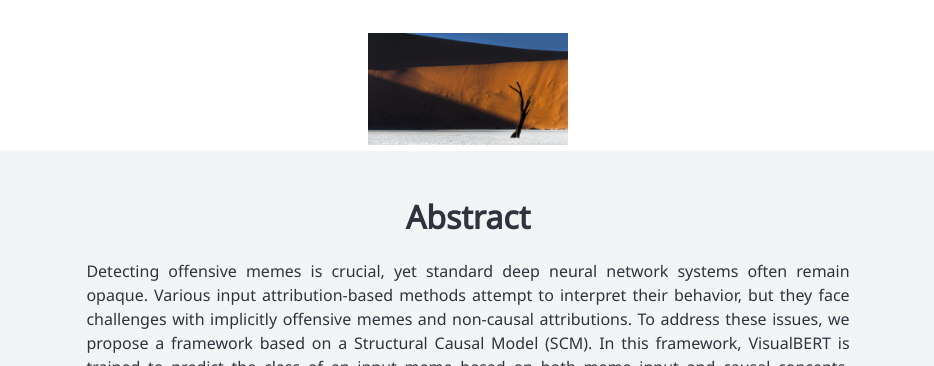
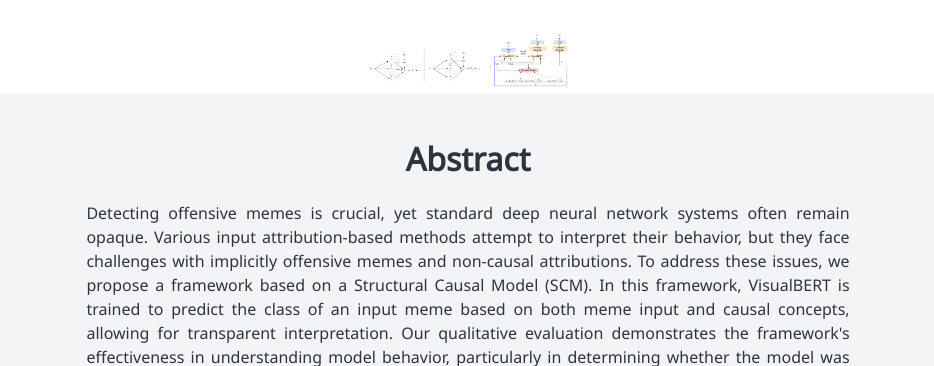
Before and after one commit to newcodevelop/causality_adventure, a plain HTML site: page index.html in a window 1280 px wide. Shown: the part 434-800 px from the top of the page, without its empty margins (172-1106 px from the left). Drawn offline with nearby package versions, Linux system fonts and the light colour scheme; some icons are missing; a web font is replaced by a local one.

Commit message:
Update index.html

```diff
--- a/index.html
+++ b/index.html
@@ -142,7 +142,7 @@
 <!-- End teaser video -->
 <table align=center width=200px>
     <tr><td width=200px>
-      <center><a href="static/images/carousel1.jpg"><img src = "static/images/carousel1.jpg"  style="width: 400; height: 400;"></img></a><br></center>
+      <center><a href="static/images/nodel.png"><img src = "static/images/nodel.png"  style="width: 400; height: 400;"></img></a><br></center>
     </td></tr>
 </table>
 <!-- Paper abstract -->
```
